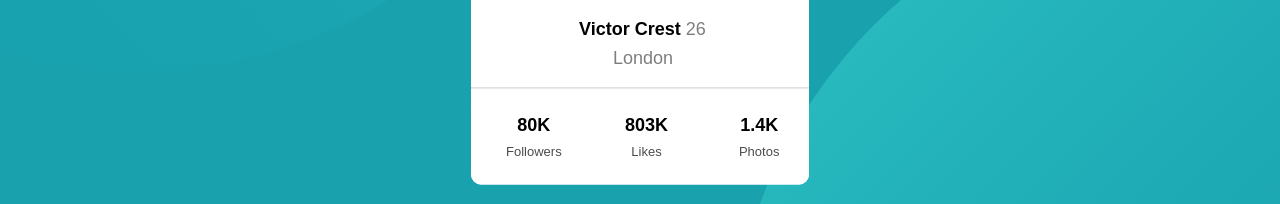
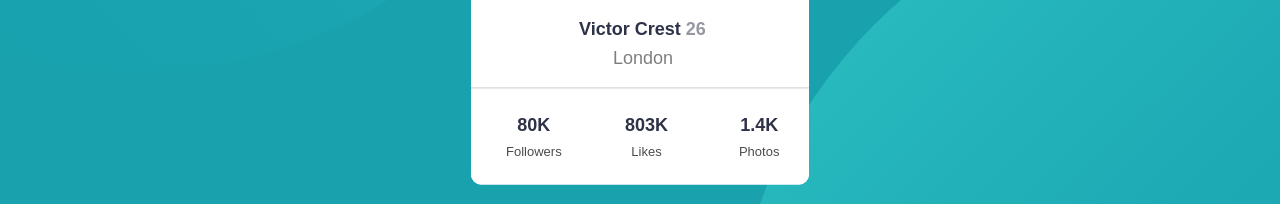
Before and after one commit to Kiymalipuding/Front-End-Mentor-Challange-2, a plain HTML site: page index.html in a window 1280 px wide. Shown: the part 404-608 px from the top of the page. Drawn offline with Linux system fonts and the light colour scheme.

Commit message:
Adjustments

```diff
--- a/index.html
+++ b/index.html
@@ -23,24 +23,24 @@
             <img src="images/bg-pattern-card.svg" alt="card"   class="card">
             <img src="images/image-victor.jpg" alt="victor" class="victor">
 
-            <p class="ust1"><b> Victor Crest</b>   <span class="ust1sag">26</span></p>
+            <p class="ust1"> Victor Crest   <span class="ust1sag">26</span></p>
 
             <p class="london"> London</p>
             <hr size="0px" >
 
       <div class="ortalar">
         <div class="orta1">
-        <p class="altsag1"><b>80K</b></p>
+        <p class="altsag1">80K</p>
         <p class="altsag11"> Followers</p>
       </div>
 
       <div class="orta2">
-        <p class="altsag2"><b>803K</b></p>
+        <p class="altsag2">803K</p>
         <p class="altsag21"> Likes</p>
       </div>
 
        <div class="orta3">
-        <p class="altsag3"><b>1.4K</b></p>
+        <p class="altsag3">1.4K</p>
         <p class="altsag31"> Photos</p>
        </div>
       </div>
--- a/project2.css
+++ b/project2.css
@@ -57,6 +57,8 @@ body{
 }
 .ust1{
     margin-left: 108px;
+    font-weight: 700;
+    color:  hsl(229, 23%, 23%);
 
 }
 .ust1sag{
@@ -93,6 +95,8 @@ hr{
 }
 .altsag1{
     font-size: 18px;
+    font-weight: 700;
+    color:  hsl(229, 23%, 23%);
     margin-left: 13px;
 }
 .altsag11{
@@ -106,6 +110,8 @@ hr{
 .altsag2{
     font-size: 18px;
     margin-left: 13px;
+    font-weight: 700;
+    color:  hsl(229, 23%, 23%);
     }
 .altsag21{
     margin-left:13px;
@@ -116,6 +122,8 @@ hr{
 .altsag3{
     font-size: 18px;
     margin-left: 13px;
+    font-weight: 700;
+    color:  hsl(229, 23%, 23%);
 }
 .altsag31{
     margin-left:13px;
```
Also changed, not shown: project2.html (deleted).
